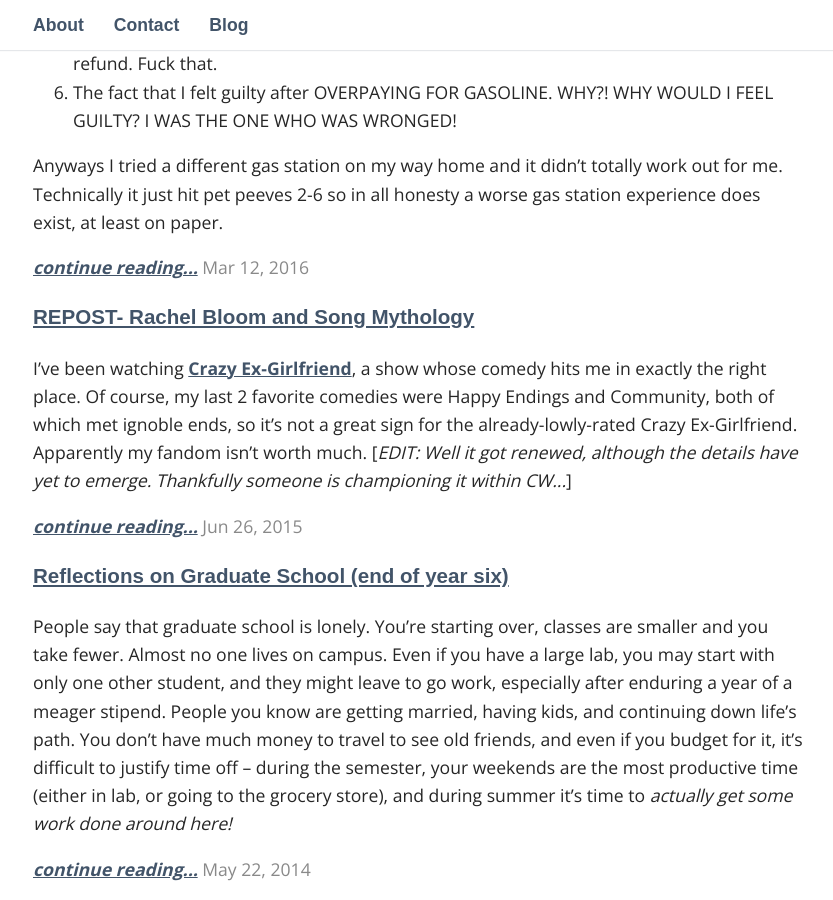
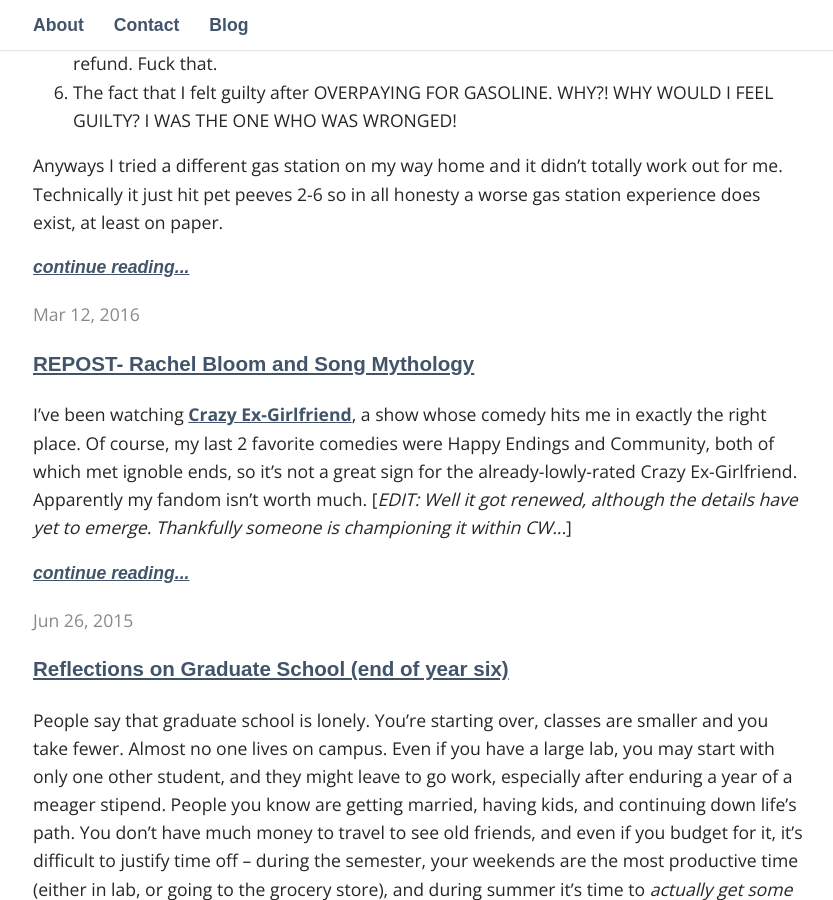
Before and after one commit to CriticalTom/startjekyll, a Jekyll site: the page built from blog/index.html, in a window 1280 px wide and 900 px high, scrolled down 961 px. Shown: the whole window, without its empty margins (222-1055 px from the left). Built offline with Jekyll 4.4.1, drawn with Linux system fonts in a browser that asks for light colours; some web fonts are replaced.

```diff
--- a/blog/index.html
+++ b/blog/index.html
@@ -7,7 +7,7 @@ layout: default
     <time>{{ post.date | date: "%b %-d, %Y" }}</time>
     <h3><a href="{{ post.url |prepend: site.baseurl }}">{{ post.title }}</a></h3>
     {{ post.excerpt }}
-    <i><a href="{{ post.url |prepend: site.baseurl }}">{{ "continue reading..." }}</a></i>
+    <i></i><h4><a href="{{ post.url |prepend: site.baseurl }}">{{ "continue reading..." }}</a></h4></i>
 {% endfor %}
 
 <p> subscribe <a hfref="{{ "/feed.xml" | prepend: site.baseurl }}">via RSS</a></p>
```
